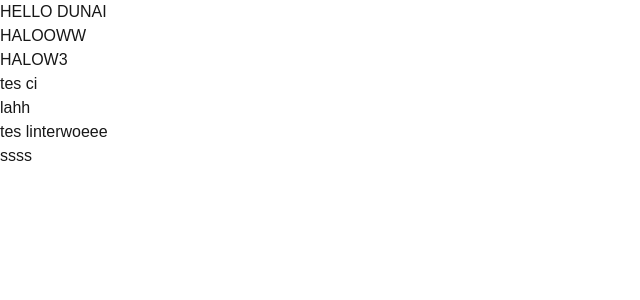
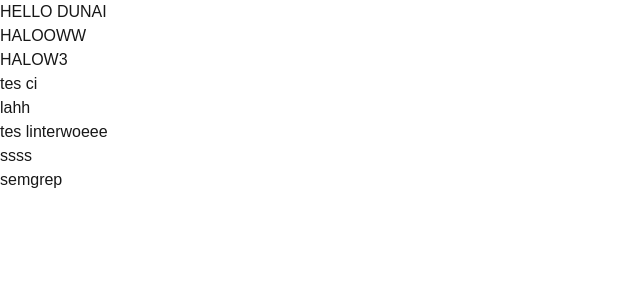
Before and after one commit to mahyaSjaaa/devsecops2, a Next.js app: page / in a window 1280 px wide. Shown: the top 300 px of the page, without its empty margins (0-640 px from the left). Built offline with nearby package versions, Linux system fonts and the light colour scheme.

Commit message:
tes semgrep

```diff
--- a/src/app/page.jsx
+++ b/src/app/page.jsx
@@ -10,6 +10,7 @@ export default function Home() {
       <p>lahh</p>
       <p>tes linterwoeee</p>
       <p>ssss</p>
+      <p>semgrep</p>
     </div>
   );
 }
```
